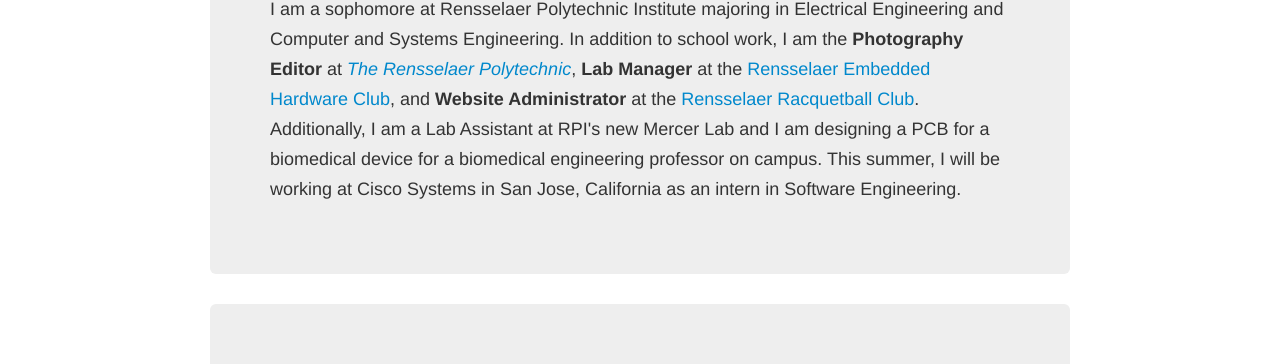
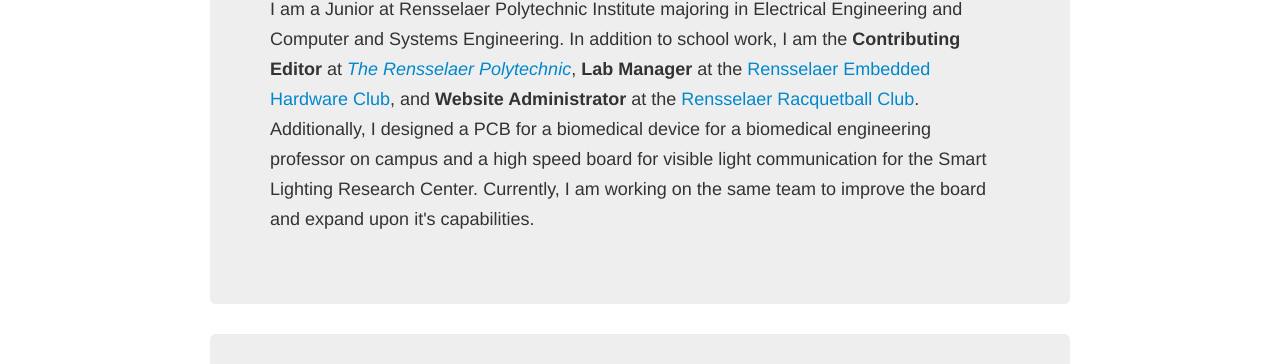
Before and after one commit to ethanspitz/EthanSpitz.com_Website, a plain HTML site: page index.html in a window 1280 px wide. Shown: the part 216-580 px from the top of the page. Drawn offline with nearby package versions, Linux system fonts and the light colour scheme; a script that the page names is missing.

Commit message:
Updated Basic info
forgot to change actual text and only modified the meta data...oops

```diff
--- a/index.html
+++ b/index.html
@@ -61,7 +61,7 @@
       <div class="hero-unit">
         <h1><img src="img/me.jpg" class="img-circle" alt="Ethan Spitz"> About Me</h1>
          <p>
-          I am a sophomore at Rensselaer Polytechnic Institute majoring in Electrical Engineering and Computer and Systems Engineering. In addition to school work, I am the <strong>Photography Editor</strong> at <a href="http://poly.union.rpi.edu/" target="_blank"><em>The Rensselaer Polytechnic</em></a>, <strong>Lab Manager</strong> at the <a href="http://rpiehc.org" target="_blank">Rensselaer Embedded Hardware Club</a>, and <strong>Website Administrator</strong> at the <a href="http://racquet.union.rpi.edu" target="_blank">Rensselaer Racquetball Club</a>. Additionally, I am a Lab Assistant at RPI's new Mercer Lab and I am designing a PCB for a biomedical device for a biomedical engineering professor on campus. This summer, I will be working at Cisco Systems in San Jose, California as an intern in Software Engineering.
+          I am a Junior at Rensselaer Polytechnic Institute majoring in Electrical Engineering and Computer and Systems Engineering. In addition to school work, I am the <strong>Contributing Editor</strong> at <a href="http://poly.union.rpi.edu/" target="_blank"><em>The Rensselaer Polytechnic</em></a>, <strong>Lab Manager</strong> at the <a href="http://rpiehc.org" target="_blank">Rensselaer Embedded Hardware Club</a>, and <strong>Website Administrator</strong> at the <a href="http://racquet.union.rpi.edu" target="_blank">Rensselaer Racquetball Club</a>. Additionally, I designed a PCB for a biomedical device for a biomedical engineering professor on campus and a high speed board for visible light communication for the Smart Lighting Research Center. Currently, I am working on the same team to improve the board and expand upon it's capabilities.
         </p>
       </div>
     </div>
```
